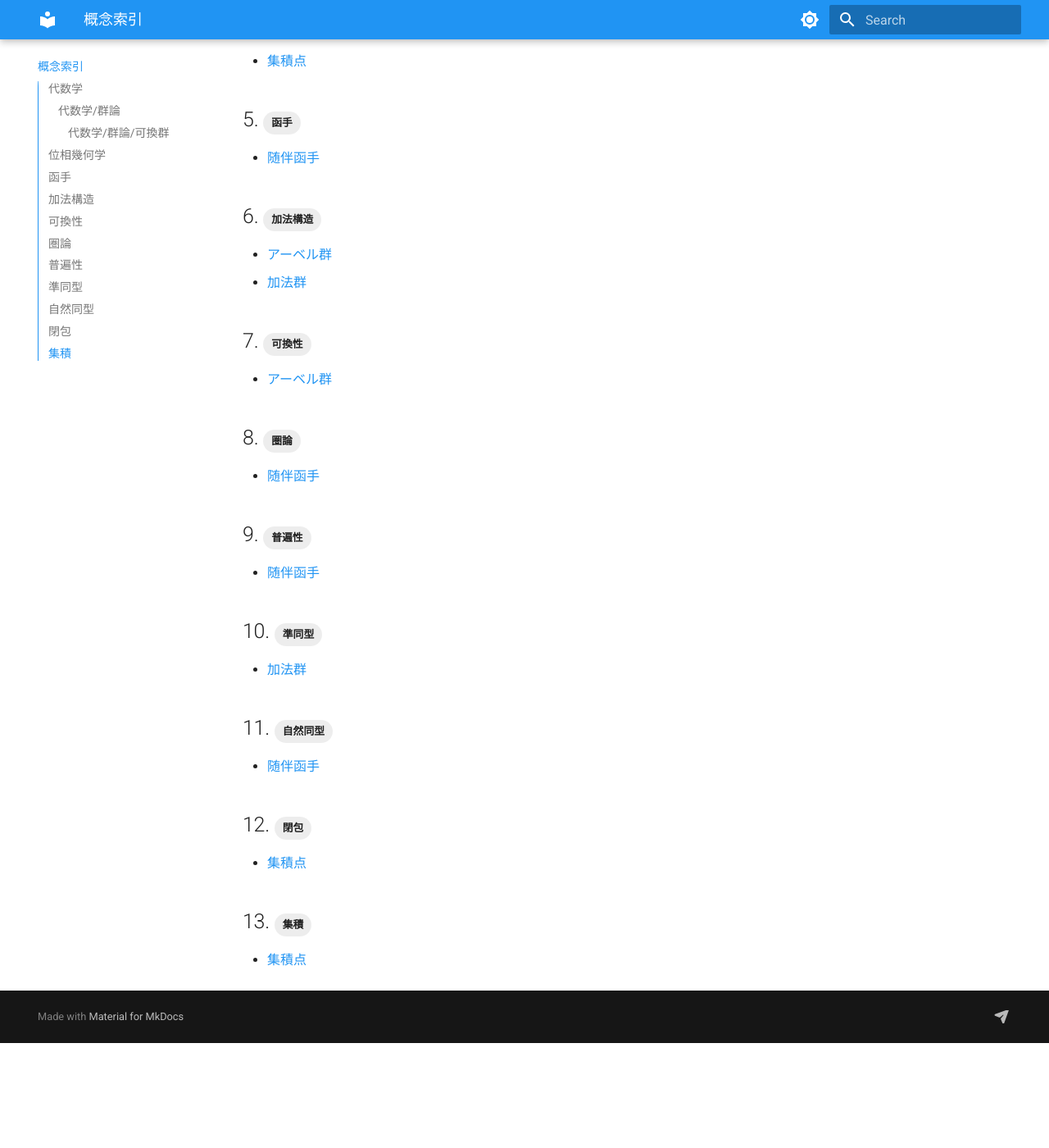
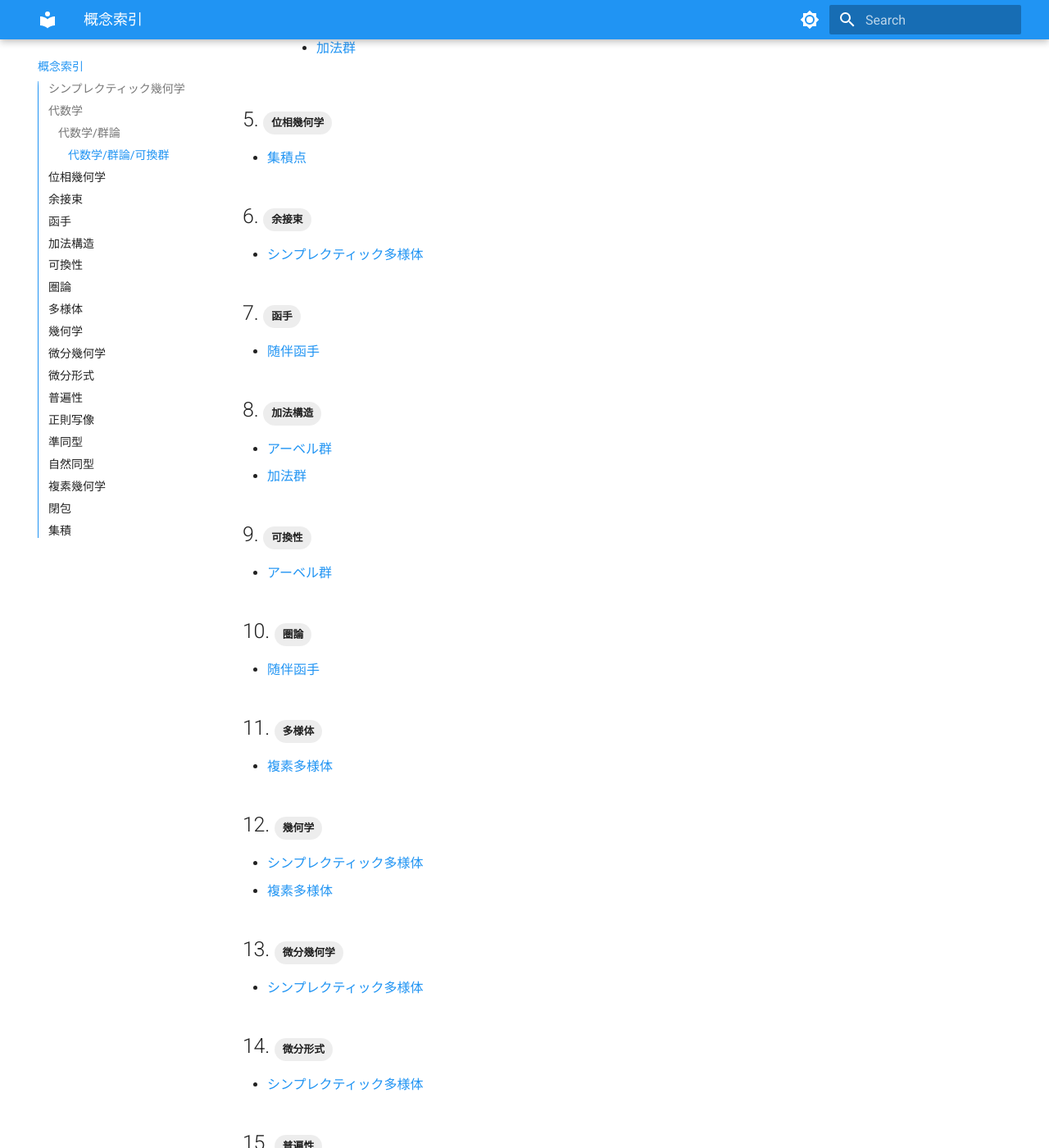
Before and after one commit to skrtk98/deepmath, an MkDocs documentation site: the page built from docs/tags.md, in a window 1280 px wide and 1400 px high, scrolled down 636 px. Shown: the whole window at 82% size. Built offline with MkDocs 1.6.1 and Material for MkDocs 9.7.7, drawn with Linux system fonts in a browser that asks for light colours; before the commit the page ends 1908 px from its top, so only the background shows below that; some of the changed text lies outside the part shown.

Commit message:
Migrate complex and symplectic manifold notes

````diff
--- /dev/null
+++ b/docs/wiki/complex_manifold.md
@@ -0,0 +1,26 @@
+---
+tags:
+  - 幾何学
+  - 複素幾何学
+  - 多様体
+  - 正則写像
+---
+
+# 複素多様体
+
+複素多様体は、局所座標を複素ベクトル空間に取り、座標変換が正則となる多様体である。
+
+## 定義
+
+> [!definition] 複素多様体
+> 複素次元 $`n`$ の **複素多様体**とは、Hausdorff かつ第2可算な位相空間 $`X`$ と、$`\mathbb{C}^n`$ の開集合への同相写像からなるアトラスである。
+> 任意の二つの座標写像の重なり上で、遷移写像が双正則であることを要請する。
+
+複素次元 $`n`$ の複素多様体は、実多様体としては実次元 $`2n`$ をもつ。
+
+## 例
+
+複素射影空間 $`\mathbb{CP}^n`$ は複素 $`n`$ 次元多様体である。
+複素次元 $`1`$ の複素多様体を Riemann 面という。
+
+通常の多様体については [多様体](./manifold.md) を参照されたい。
--- /dev/null
+++ b/docs/wiki/symplectic_manifold.md
@@ -0,0 +1,39 @@
+---
+tags:
+  - 幾何学
+  - 微分幾何学
+  - シンプレクティック幾何学
+  - 微分形式
+  - 余接束
+---
+
+# シンプレクティック多様体
+
+シンプレクティック多様体は、閉かつ非退化な 2-形式を備えた滑らか多様体である。
+
+## 定義
+
+> [!definition] シンプレクティック多様体
+> **シンプレクティック多様体**とは、滑らか多様体 $`M`$ と 2-形式 $`\omega\in\Omega^2(M)`$ の組 $`(M,\omega)`$ であって、
+>
+> ```math
+> d\omega=0
+> ```
+>
+> を満たし、各 $`p\in M`$ で双線形形式 $`\omega_p`$ が非退化であるものをいう。
+
+非退化性とは、$`\omega_p(v,w)=0`$ がすべての $`w\in T_pM`$ に対して成り立つなら $`v=0`$ となることである。
+従って、シンプレクティック多様体の次元は偶数である。
+
+## 例
+
+$`\mathbb{R}^{2n}`$ は
+
+```math
+\omega_0=\sum_{i=1}^n dx_i\wedge dy_i
+```
+
+によりシンプレクティック多様体となる。
+
+余接束 $`T^*Q`$ は標準 1-形式 $`\theta`$ をもち、$`-d\theta`$ は標準シンプレクティック形式である。
+微分形式については [微分形式](./differential_form.md) を、余接束については [余接束](./cotangent_bundle.md) を参照されたい。
````
Also changed, not shown: MIGRATION_AUDIT.md (+2 -0 lines).
